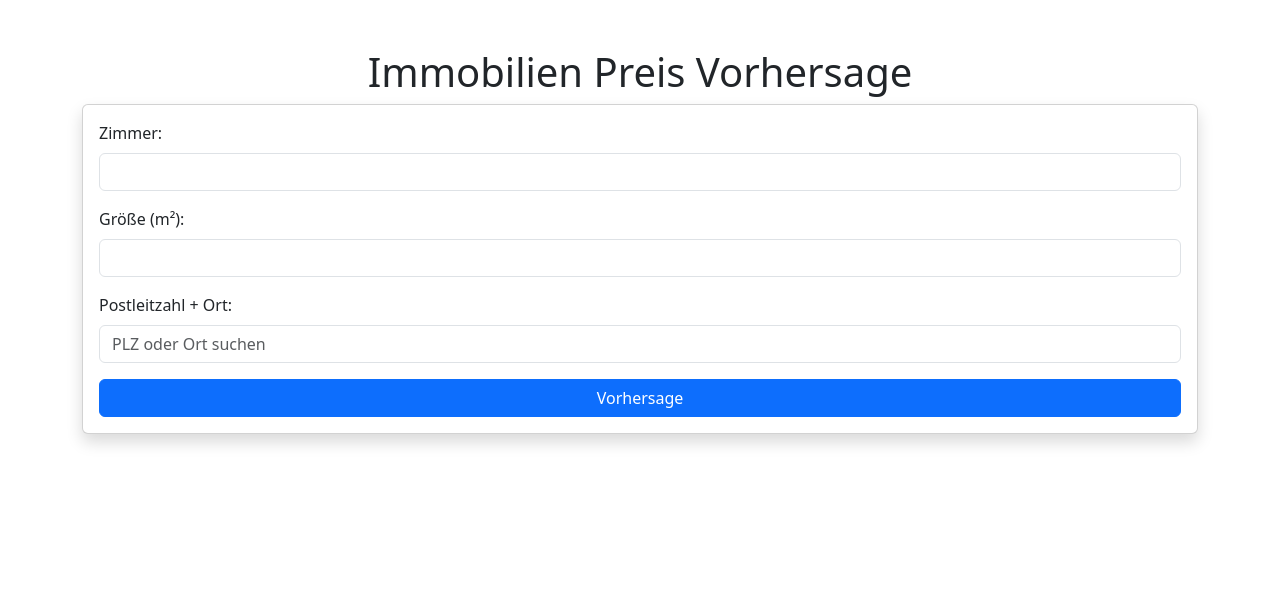
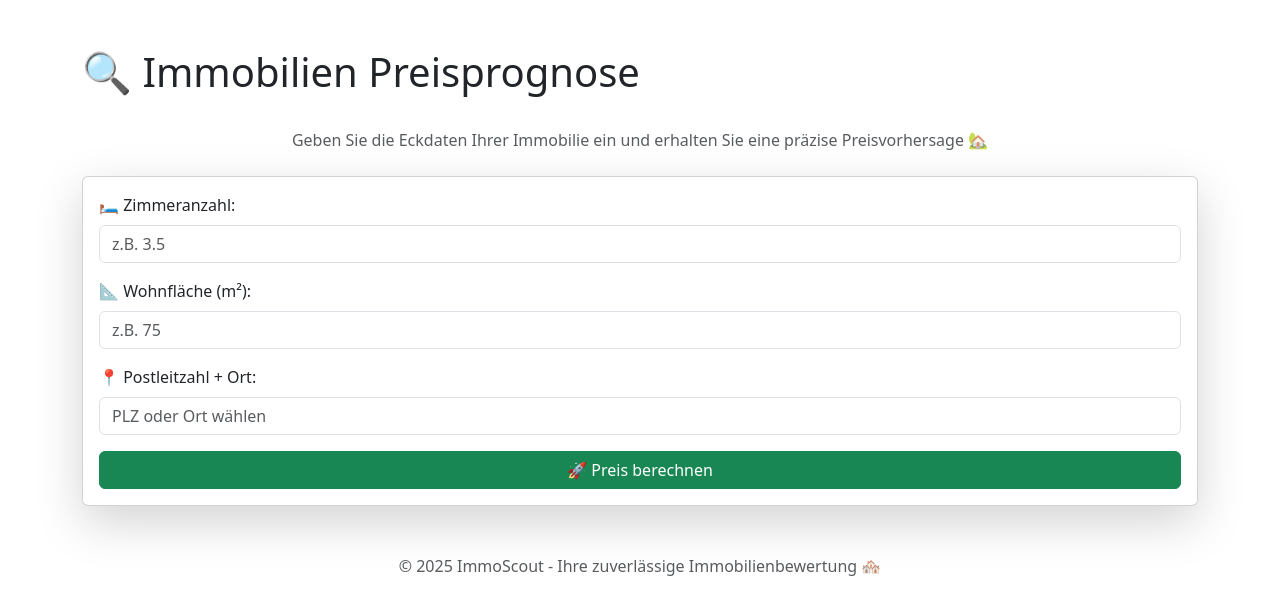
Before and after one commit to laraAkg/immoscout-project, a Flask app: page / in a window 1280 px wide. Shown: the top 615 px of the page. Run offline with Flask 3, Linux system fonts and the light colour scheme; parts of the project's set-up code (start-up, migrations or seed data) failed here and were passed over.

Commit message:
update Flask app to run on port 5000, remove unused CSS file, and enhance index.html with improved UI elements and messaging

```diff
--- a/frontend/templates/index.html
+++ b/frontend/templates/index.html
@@ -1,50 +1,61 @@
-<!-- index.html -->
 <!DOCTYPE html>
 <html lang="de">
+
 <head>
     <meta charset="UTF-8">
     <meta name="viewport" content="width=device-width, initial-scale=1.0">
-    <title>Immobilien Preis Vorhersage</title>
+    <title>🏠 Immobilien Preisvorhersage</title>
     <link href="https://cdn.jsdelivr.net/npm/bootstrap@5.3.0-alpha1/dist/css/bootstrap.min.css" rel="stylesheet">
 </head>
+
 <body>
     <div class="container mt-5">
-        <h1 class="text-center">Immobilien Preis Vorhersage</h1>
-        <div class="card shadow">
+        <div class="d-flex justify-content-between align-items-center mb-4">
+            <h1 class="text-center">🔍 Immobilien Preisprognose</h1>
+        </div>
+        <p class="text-center text-muted mb-4">Geben Sie die Eckdaten Ihrer Immobilie ein und erhalten Sie eine präzise Preisvorhersage 🏡</p>
+        <div class="card shadow-lg">
             <div class="card-body">
                 <form method="POST" action="/predict">
                     <div class="mb-3">
-                        <label for="rooms" class="form-label">Zimmer:</label>
-                        <input type="number" class="form-control" id="rooms" name="rooms" min="1" required step="0.5" >
+                        <label for="rooms" class="form-label">🛏️ Zimmeranzahl:</label>
+                        <input type="number" class="form-control" id="rooms" name="rooms" min="1" required step="0.5" placeholder="z.B. 3.5" value="{{ request.form.rooms if request.form.rooms }}">
                     </div>
                     <div class="mb-3">
-                        <label for="size" class="form-label">Größe (m²):</label>
-                        <input type="number" class="form-control" id="size" name="size" min="1" step="0.1" required>
+                        <label for="size" class="form-label">📐 Wohnfläche (m²):</label>
+                        <input type="number" class="form-control" id="size" name="size" min="1" step="0.1" required placeholder="z.B. 75" value="{{ request.form.size if request.form.size }}">
                     </div>
                     <div class="mb-3">
-                        <label for="postal_code" class="form-label">Postleitzahl + Ort:</label>
-                        <input list="plz-list" class="form-control" id="postal_code" name="postal_code" placeholder="PLZ oder Ort suchen" required>
+                        <label for="postal_code" class="form-label">📍 Postleitzahl + Ort:</label>
+                        <input list="plz-list" class="form-control" id="postal_code" name="postal_code" placeholder="PLZ oder Ort wählen" required value="{{ request.form.postal_code if request.form.postal_code }}">
                         <datalist id="plz-list">
                             {% for plz, ort in plz_ort.items() %}
                                 <option value="{{ plz }}">{{ plz }} - {{ ort }}</option>
                             {% endfor %}
                         </datalist>
                     </div>
-                    <button type="submit" class="btn btn-primary w-100">Vorhersage</button>
+                    <button type="submit" class="btn btn-success w-100">🚀 Preis berechnen</button>
                 </form>
             </div>
         </div>
+
         {% if prediction %}
-            <div class="alert alert-success mt-4 text-center" role="alert">
-                {{ prediction }}
+            <div class="alert alert-success mt-4 text-center fw-bold" role="alert">
+                ✅ Vorhergesagter Preis: {{ prediction }}
             </div>
         {% endif %}
         {% if error_message %}
-            <div class="alert alert-danger mt-4 text-center" role="alert">
-                {{ error_message }}
+            <div class="alert alert-danger mt-4 text-center fw-bold" role="alert">
+                ⚠️ {{ error_message }}
             </div>
         {% endif %}
     </div>
+
+    <footer class="text-center mt-5 text-muted">
+        <p>© 2025 ImmoScout - Ihre zuverlässige Immobilienbewertung 🏘️</p>
+    </footer>
+
     <script src="https://cdn.jsdelivr.net/npm/bootstrap@5.3.0-alpha1/dist/js/bootstrap.bundle.min.js"></script>
 </body>
+
 </html>
```
Also changed, not shown: frontend/static/style.css (deleted, +0 -61 lines).
